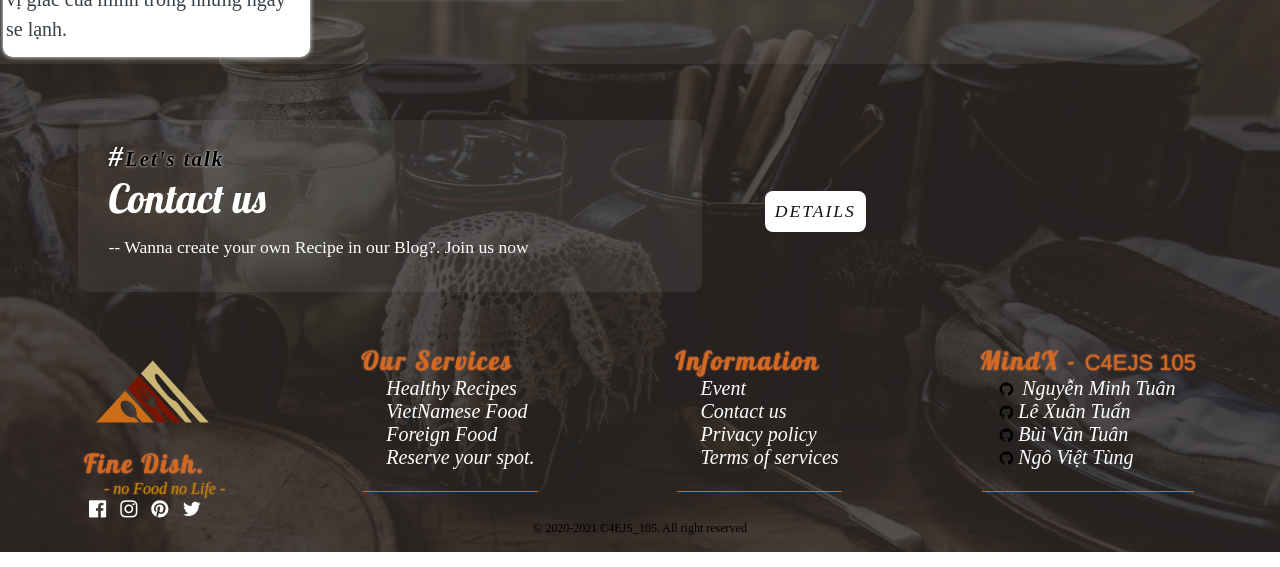
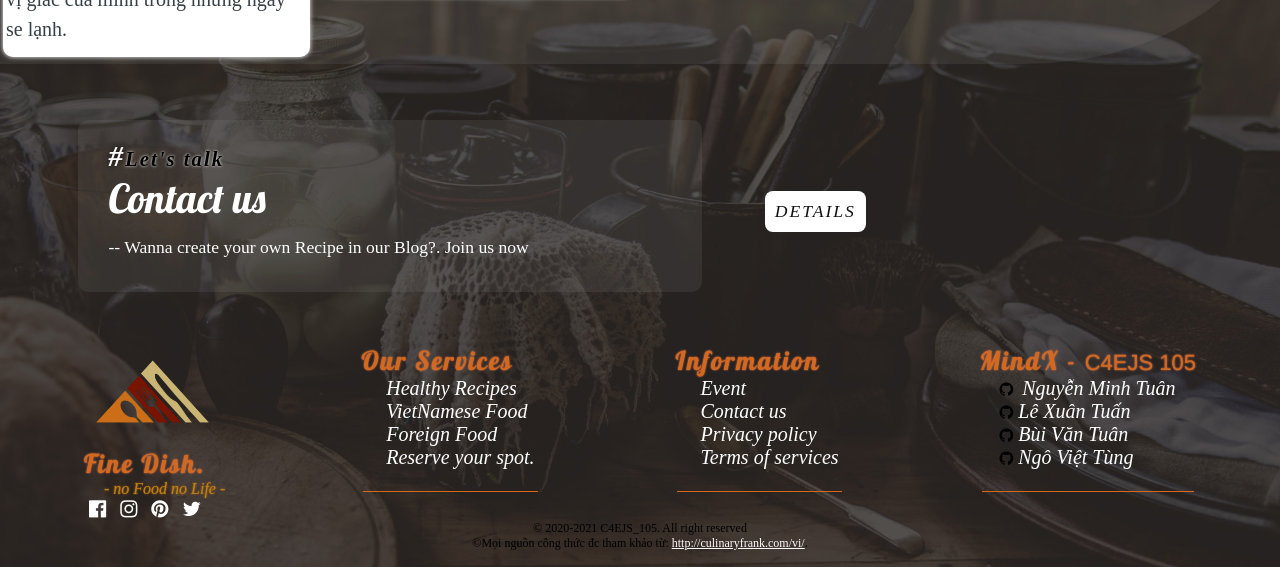
Before and after one commit to sptungG/sptungG.github.io, a plain HTML site: page index.html in a window 1280 px wide. Shown: the part 2434-3001 px from the top of the page. Drawn offline with nearby package versions, Linux system fonts and the light colour scheme.

Commit message:
add Copyright

```diff
--- a/index.html
+++ b/index.html
@@ -600,6 +600,7 @@
 </div>
 
 <p class="footer-copy">&#169; 2020-2021 C4EJS_105. All right reserved</p>
+<p class="footer-copy">&#169;Mọi nguồn công thức đc tham khảo từ: <a href="http://culinaryfrank.com/vi/" style="color: snow;">http://culinaryfrank.com/vi/</a>. </p>
 
 </footer>
 <!--============================ ANIMATION ============================-->
```
